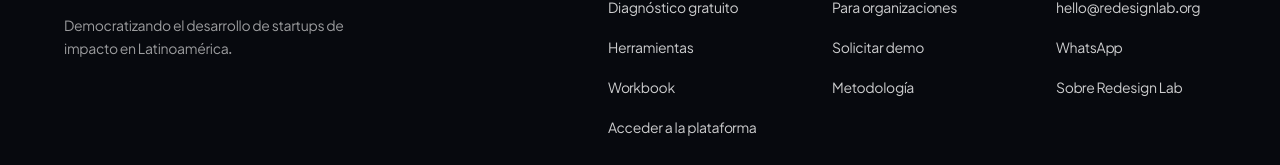
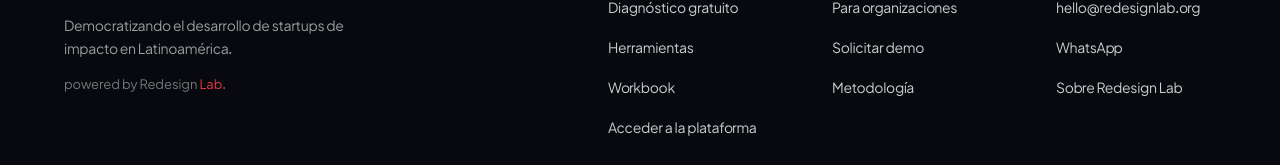
Before and after one commit to lorenzoortiz-ind/startups4climate, a Next.js app: page / in a window 1280 px wide. Shown: the part 6221-6386 px from the top of the page. Built offline with nearby package versions, Linux system fonts and the light colour scheme; no server answers.

Commit message:
chore(footer): añadir crédito 'powered by Redesign Lab.' bajo el lema
Enlace a https://redesignlab.org/. Mantiene el acento rojo en
'Lab.' para preservar la marca.

Co-Authored-By: Claude Opus 4.7 (1M context) <noreply@anthropic.com>

```diff
--- a/src/components/Footer.tsx
+++ b/src/components/Footer.tsx
@@ -59,6 +59,25 @@ export default function Footer() {
             }}>
               Democratizando el desarrollo de startups de impacto en Latinoamérica.
             </p>
+            <a
+              href="https://redesignlab.org/"
+              target="_blank"
+              rel="noopener noreferrer"
+              style={{
+                display: 'inline-block',
+                marginTop: '1rem',
+                fontFamily: 'var(--font-body)',
+                fontSize: '0.8125rem',
+                color: 'rgba(255, 255, 255, 0.45)',
+                textDecoration: 'none',
+                letterSpacing: '-0.005em',
+                transition: 'color 0.2s ease',
+              }}
+              onMouseOver={(e) => e.currentTarget.style.color = 'rgba(255,255,255,0.85)'}
+              onMouseOut={(e) => e.currentTarget.style.color = 'rgba(255,255,255,0.45)'}
+            >
+              powered by Redesign <span style={{ color: '#E63946' }}>Lab.</span>
+            </a>
           </div>
 
           {/* Links Grid */}
```
